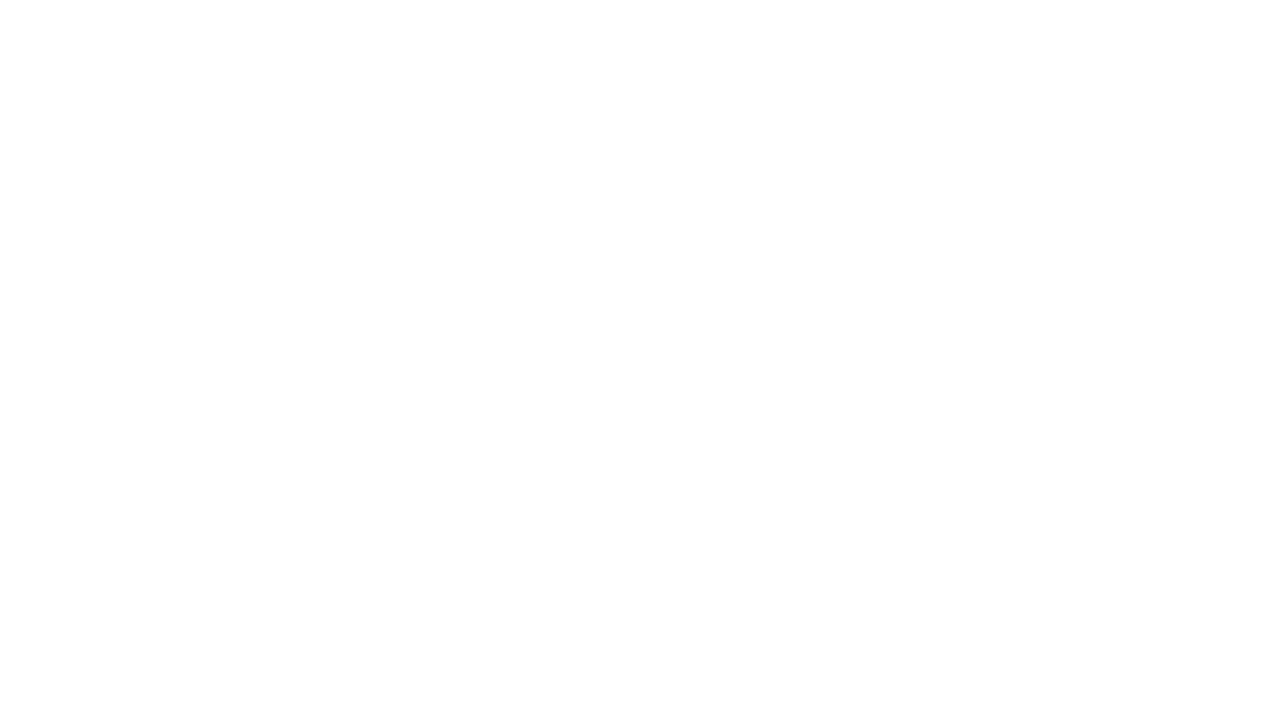
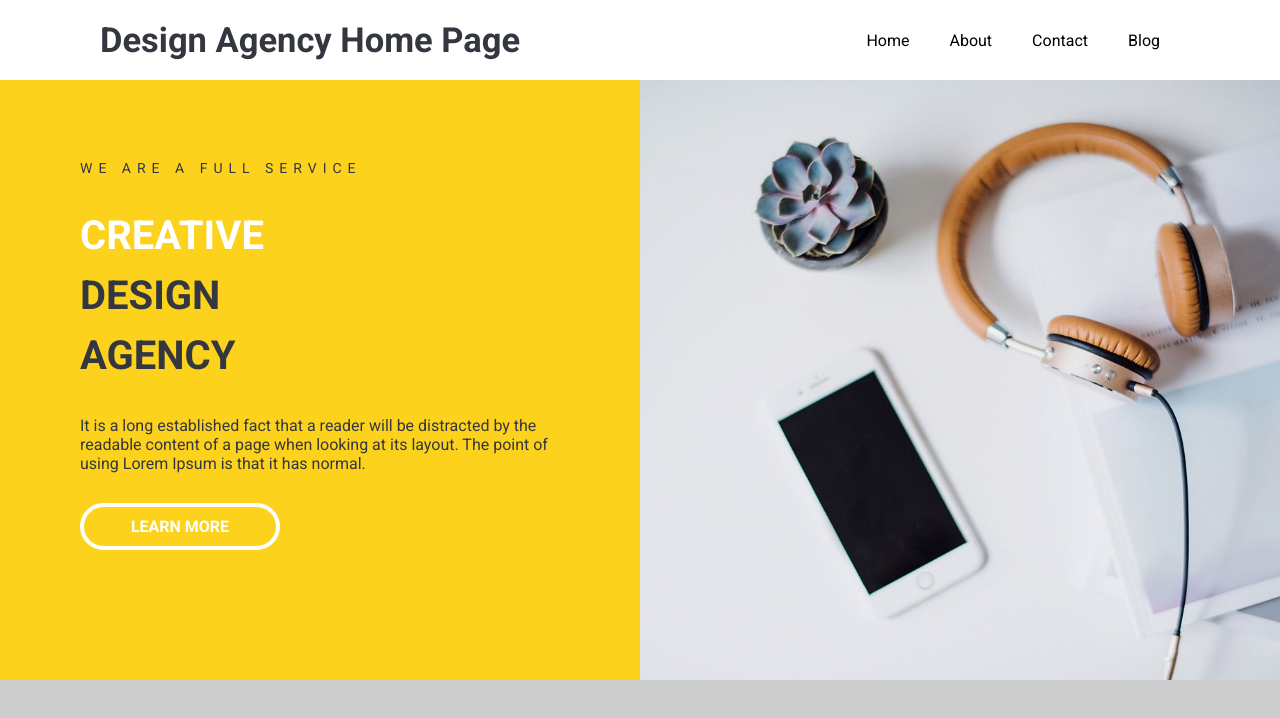
Before and after one commit to Coding-Latam/creative-agency, a plain HTML site: page index.html in a window 1280 px wide. Drawn offline with Linux system fonts and the light colour scheme.

Commit message:
header and hero section

```diff
--- a/index.html
+++ b/index.html
@@ -1,12 +1,41 @@
 <!DOCTYPE html>
 <html lang="en">
-<head>
-  <meta charset="UTF-8">
-  <meta http-equiv="X-UA-Compatible" content="IE=edge">
-  <meta name="viewport" content="width=device-width, initial-scale=1.0">
-  <title>Document</title>
-</head>
-<body>
-
-</body>
+  <head>
+    <meta charset="UTF-8" />
+    <meta http-equiv="X-UA-Compatible" content="IE=edge" />
+    <meta name="viewport" content="width=device-width, initial-scale=1.0" />
+    <title>Document</title>
+    <link rel="stylesheet" href="style.css" />
+  </head>
+  <body>
+    <header>
+      <div class="wrapper">
+        <div class="titulo-principal">
+          <h2>Design Agency Home Page</h2>
+        </div>
+        <nav class="navbar">
+          <ul class="navbar-items">
+            <li><a href="/">Home</a></li>
+            <li><a href="/">About</a></li>
+            <li><a href="/">Contact</a></li>
+            <li><a href="/">Blog</a></li>
+          </ul>
+        </nav>
+      </div>
+    </header>
+    <section class="hero">
+      <div class="left">
+        <p class="subtitle">We are a full service</p>
+        <h1 class="title"><span>Creative</span> Design Agency</h1>
+        <p class="info">
+          It is a long established fact that a reader will be distracted by the readable content of a page when looking at its layout. The
+          point of using Lorem Ipsum is that it has normal.
+        </p>
+        <a class="btn-white" href="">Learn More</a>
+      </div>
+      <div class="right">
+        <img src="./assets/img/business_01.jpg" alt="" />
+      </div>
+    </section>
+  </body>
 </html>
--- /dev/null
+++ b/style.css
@@ -0,0 +1,106 @@
+@import url('https://fonts.googleapis.com/css2?family=Roboto:wght@100;400;700&display=swap');
+
+*{
+  margin: 0;
+  padding: 0;
+  box-sizing: border-box;
+  color: rgb(53, 55, 64);
+}
+
+body{
+  font-family: 'Roboto', sans-serif;
+  background-color: #ccc;
+}
+
+a{
+  text-decoration: none;
+  color: black;
+}
+
+.wrapper{
+  max-width: 1080px;
+  width: 90%;
+  margin: 0 auto;
+  display: inherit;
+  justify-content: inherit;
+  align-items: inherit;
+}
+
+header {
+  display: flex;
+  justify-content: space-between;
+  align-items: center;
+  width: 100%;
+  height: 80px;
+  background: white;
+}
+
+.titulo-principal {
+  font-size: 23px;
+}
+
+.navbar-items{
+  display: flex;
+  list-style: none;
+}
+
+.navbar-items a{
+  display: block;
+  padding: 20px;
+  background-color: white;
+}
+
+.hero{
+  display: flex;
+  height: 600px;
+}
+
+.left{
+  width: 50%;
+  background-color: rgb(252, 210, 29);
+  padding: 80px;
+}
+
+.right{
+  width: 50%;
+  height: 100%;
+}
+
+.right img{
+  width: 100%;
+  height: 100%;
+  object-fit: cover;
+}
+
+.subtitle, .title{
+  text-transform: uppercase;
+}
+
+.subtitle{
+  font-size: 14px;
+  letter-spacing: 6px;
+}
+
+.title{
+  width: 220px;
+  margin: 30px 0;
+  font-size: 40px;
+  line-height: 60px;
+}
+
+.title span{
+  color: white;
+}
+
+.btn-white{
+  display: block;
+  width: 200px;
+  text-align: center;
+  padding: 10px;
+  border: solid 4px white;
+  color: white;
+  font-weight: bold;
+  border-radius: 30px;
+  margin-top: 30px;
+  text-transform: uppercase;
+}
```
Also changed, not shown: 1 other file.
